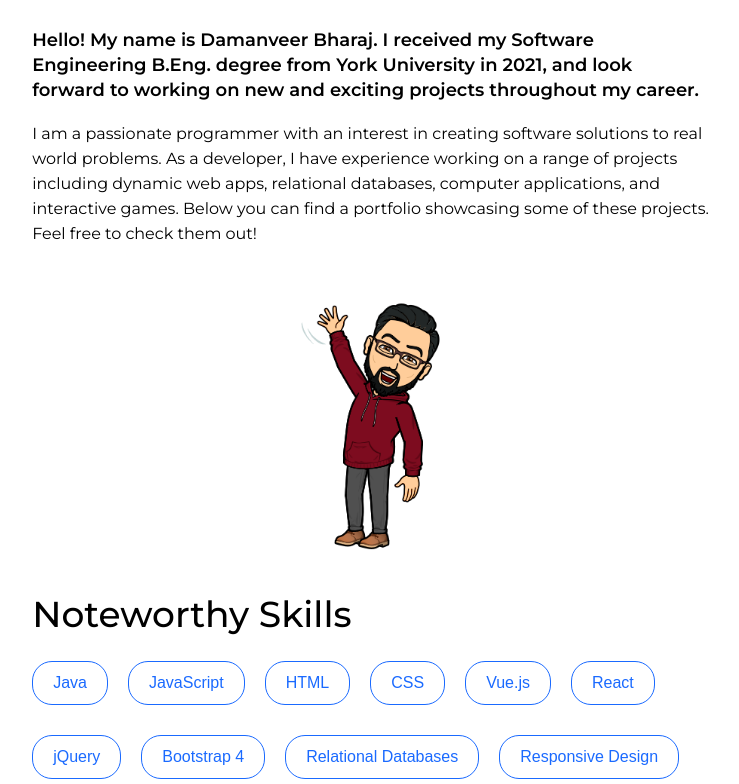
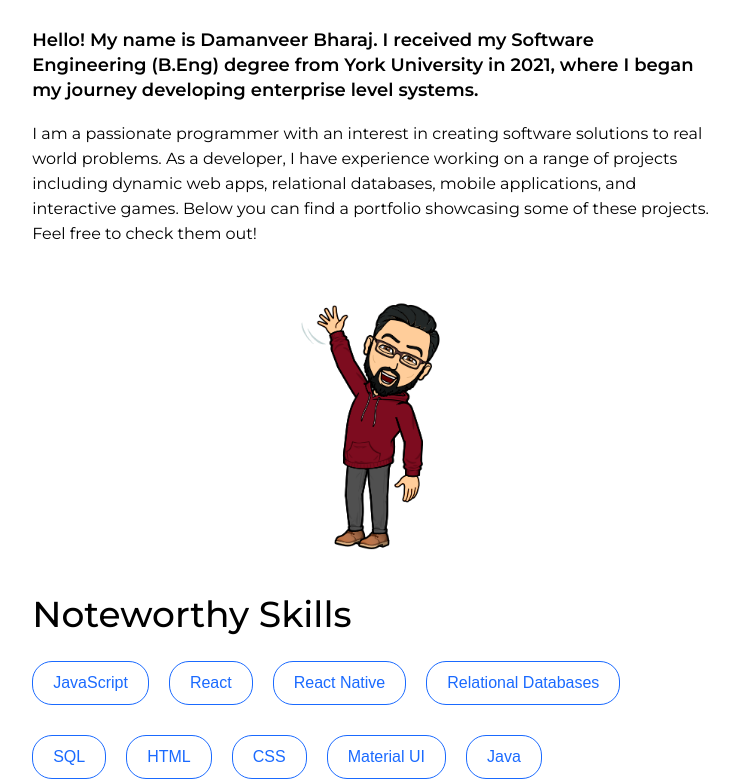
Before and after one commit to DamanB/portfolio, a React (Create React App) app: page / in a window 1280 px wide. Shown: the part 1076-1860 px from the top of the page, without its empty margins (269-1008 px from the left). Built offline with nearby package versions, Linux system fonts and the light colour scheme; no server answers.

Commit message:
Updated text and skillset

```diff
--- a/src/components/AboutMe.js
+++ b/src/components/AboutMe.js
@@ -6,8 +6,8 @@
         <div className="aboutMe">
             <div className="content">
                 <h2 className="ft-medium">About <span>Me</span></h2>
-                <p className="ft-bold">Hello! My name is Damanveer Bharaj. I received my Software Engineering B.Eng. degree from York University in 2021, and look forward to working on new and exciting projects throughout my career.</p>
-                <p className="ft-normal">I am a passionate programmer with an interest in creating software solutions to real world problems. As a developer, I have experience working on a range of projects including dynamic web apps, relational databases, computer applications, and interactive games. Below you can find a portfolio showcasing some of these projects. Feel free to check them out!  </p>
+                <p className="ft-bold">Hello! My name is Damanveer Bharaj. I received my Software Engineering (B.Eng) degree from York University in 2021, where I began my journey developing enterprise level systems.</p>
+                <p className="ft-normal">I am a passionate programmer with an interest in creating software solutions to real world problems. As a developer, I have experience working on a range of projects including dynamic web apps, relational databases, mobile applications, and interactive games. Below you can find a portfolio showcasing some of these projects. Feel free to check them out!  </p>
             </div>
             <img src={avatar} alt="hello" />
         </div>
--- a/src/components/Skills.js
+++ b/src/components/Skills.js
@@ -4,7 +4,21 @@
 
 const Skills = () => {
 
-    const [skills] = useState(["Java", "JavaScript", "HTML", "CSS", "Vue.js", "React", "jQuery", "Bootstrap 4", "Relational Databases", "Responsive Design", "Version Control"]);
+    const [skills] = useState([
+        "JavaScript",
+        "React",
+        "React Native",
+        "Relational Databases",
+        "SQL",
+        "HTML",
+        "CSS",
+        "Material UI",
+        "Java",
+        "Version Control",
+        "Jira",
+        "Responsive Design",
+        "Machine Learning",
+    ]);
 
     return (
         <div className="skills">
```
